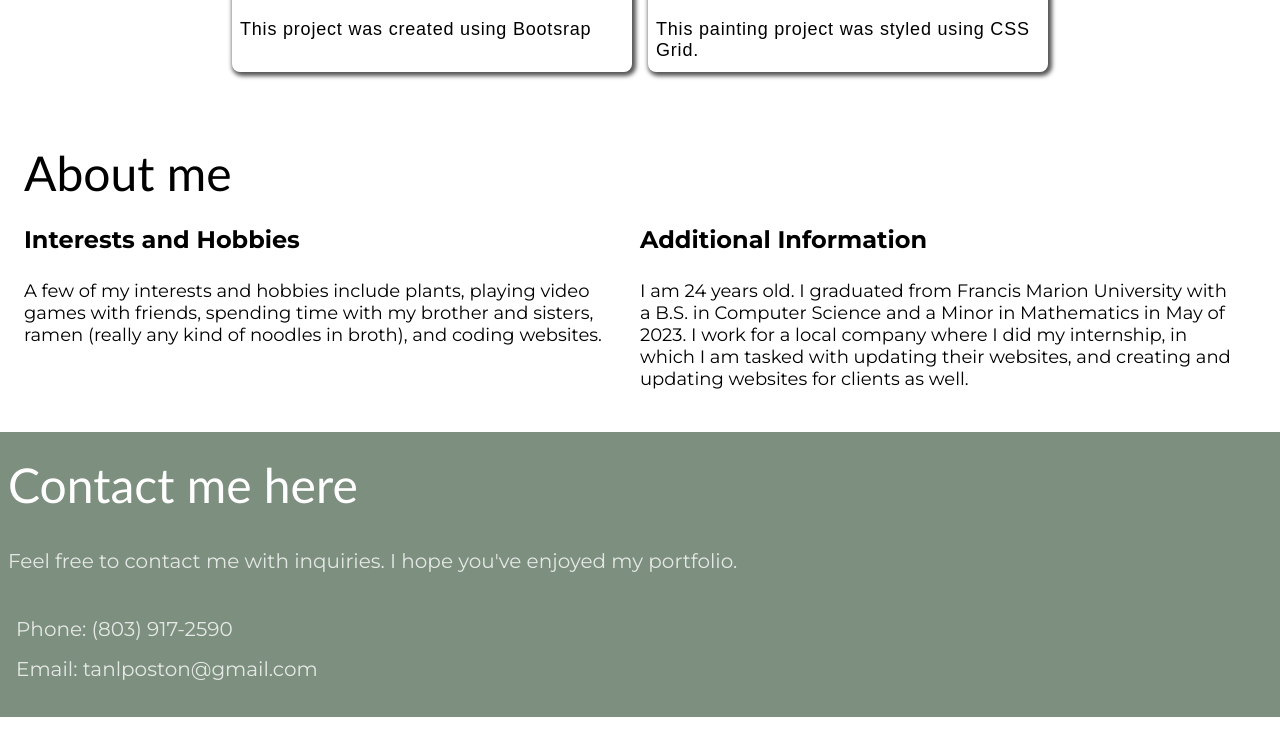
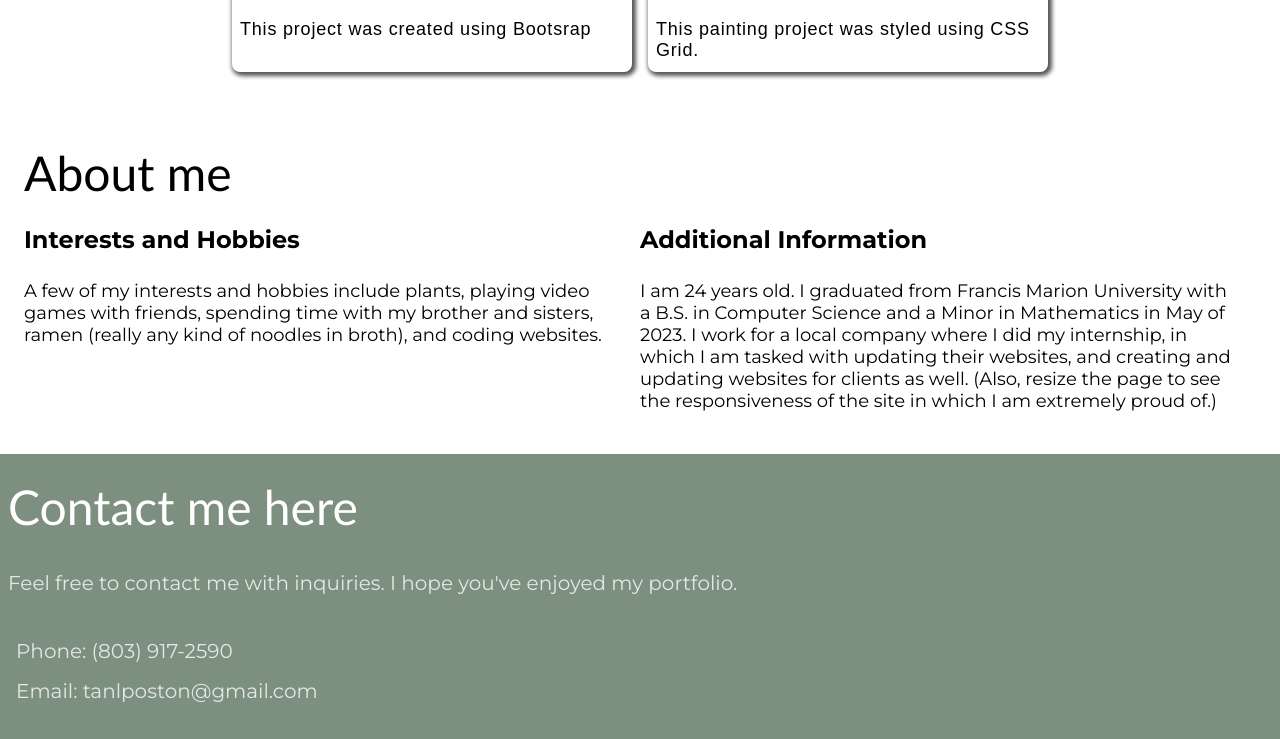
Before and after one commit to TannerLP123/basic-portfolio, a plain HTML site: page index.html in a window 1280 px wide. Shown: the part 1092-1831 px from the top of the page. Before the commit the page ends 1809 px from the top, so only its background shows below. Drawn offline with Linux system fonts and the light colour scheme.

Commit message:
Update index.html

```diff
--- a/index.html
+++ b/index.html
@@ -84,7 +84,7 @@
             </p>
             <h4>Additional Information</h4>
             <p>
-              I am 24 years old. I graduated from Francis Marion University with a B.S. in Computer Science and a Minor in Mathematics in May of 2023. I work for a local company where I did my internship, in which I am tasked with updating their websites, and creating and updating websites for clients as well.
+              I am 24 years old. I graduated from Francis Marion University with a B.S. in Computer Science and a Minor in Mathematics in May of 2023. I work for a local company where I did my internship, in which I am tasked with updating their websites, and creating and updating websites for clients as well. (Also, resize the page to see the responsiveness of the site in which I am extremely proud of.)
             </p>
           </div>
         </section>
```
